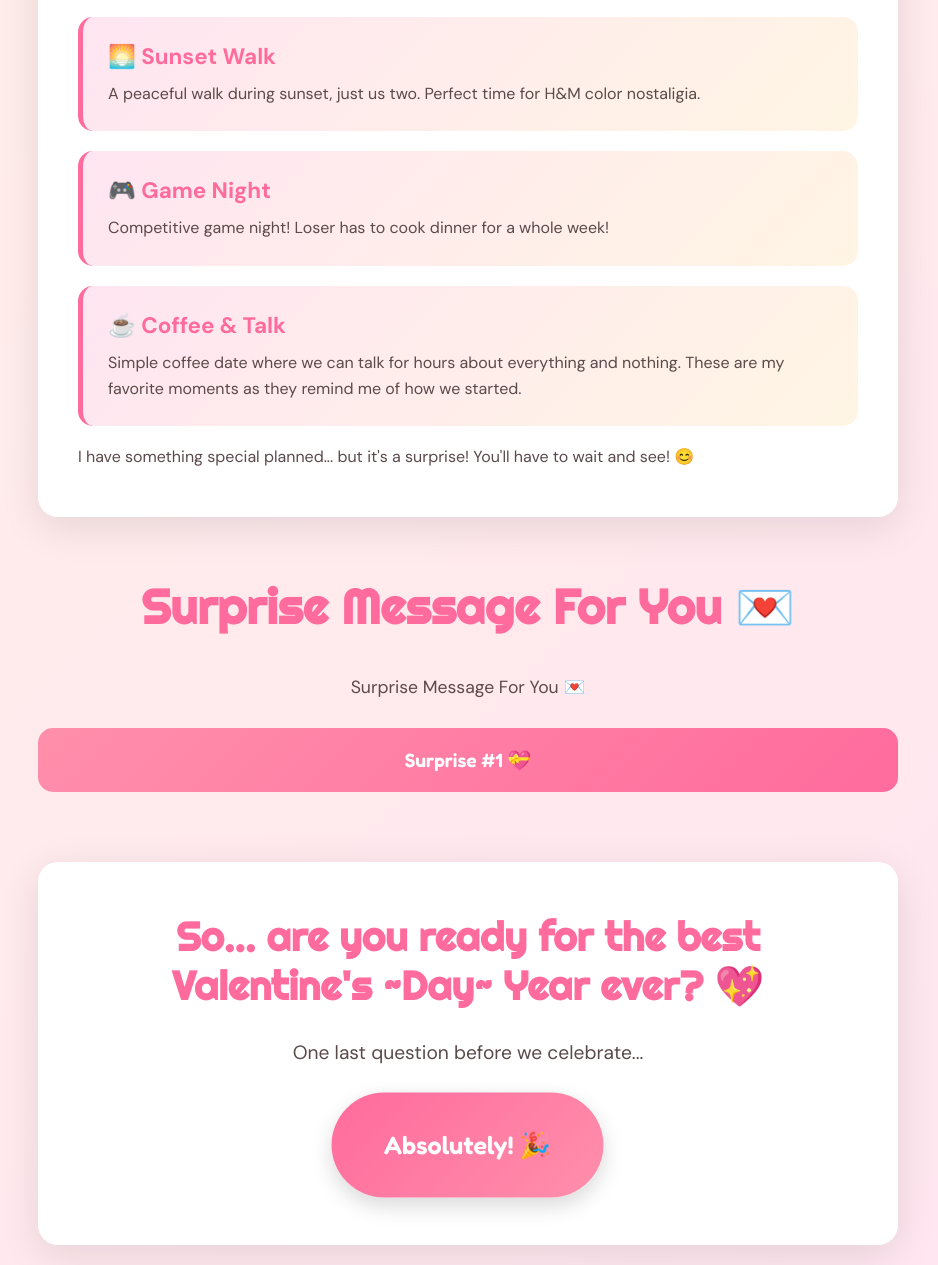
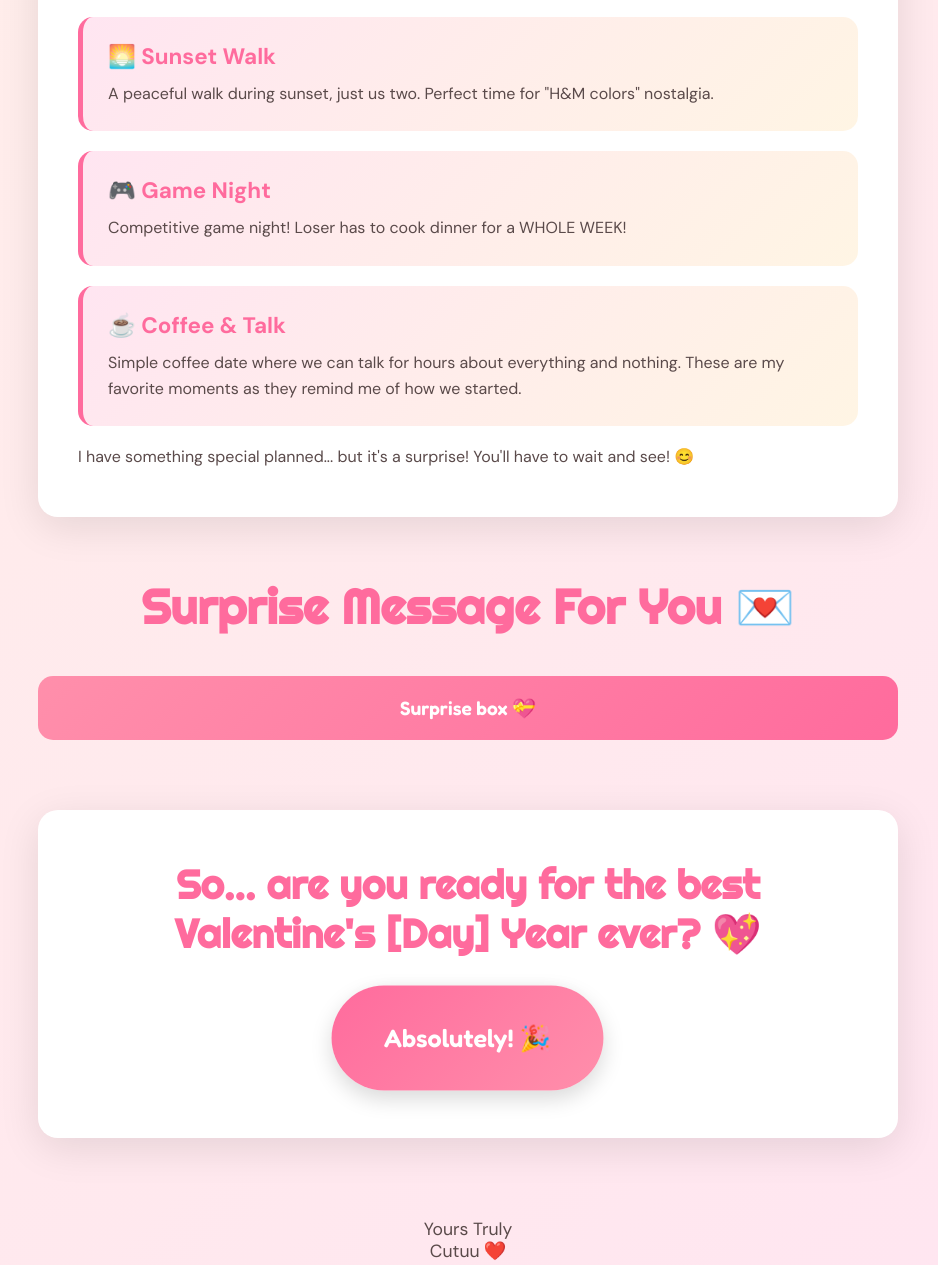
Before and after one commit to moharilneha/moharilneha.github.io, a plain HTML site: page index.html in a window 1280 px wide. Shown: the part 2425-3690 px from the top of the page, without its empty margins (172-1110 px from the left). Drawn offline with Linux system fonts and the light colour scheme.

Commit message:
Update index.html

```diff
--- a/index.html
+++ b/index.html
@@ -735,12 +735,12 @@
 
                 <div class="date-item">
                     <h3>🌅 Sunset Walk</h3>
-                    <p>A peaceful walk during sunset, just us two. Perfect time for H&M color nostaligia.</p>
+                    <p>A peaceful walk during sunset, just us two. Perfect time for "H&M colors" nostalgia.</p>
                 </div>
 
                 <div class="date-item">
                     <h3>🎮 Game Night</h3>
-                    <p>Competitive game night! Loser has to cook dinner for a whole week!</p>
+                    <p>Competitive game night! Loser has to cook dinner for a WHOLE WEEK!</p>
                 </div>
 
                 <div class="date-item">
@@ -755,16 +755,13 @@
         </section>
 
        <section class="surprises">
-            <h2 class="section-title">Surprise Message For You 💌</h2>
-            <p style="text-align: center; margin-bottom: 30px; font-size: 1.1rem; color: var(--text);">
-                Surprise Message For You 💌
-            </p>
+            <h4 class="section-title">Surprise Message For You 💌</h4>
 
             <div class="surprise-grid">
                 <div>
-                    <button class="surprise-btn" onclick="toggleSurprise(1)">Surprise #1 💝</button>
+                    <button class="surprise-btn" onclick="toggleSurprise(1)">Surprise box 💝</button>
                     <div class="surprise-message" id="surprise1">
-                        Plot twist, Mattha 😈 — everything above? Yeah, that’s all you. I handed you the template, so congratulations… you’ve been chosen. Lucky you, right? You have one full year... until next valentine's, to complete all these. Fail and I’ll make sure you regret it… but succeed, and maybe, just maybe, I’ll reward you properly 😏💋. Either way, I’m watching.
+                        Plot twist, Mattha 😈 — everything above? Yeah, that’s all you. I handed you a template of dates, so congratulations… you’ve been chosen. Lucky you, right? You have one full year... until next valentine's, to complete all these. Fail and I’ll make sure you regret it… but succeed, and maybe, just maybe, I’ll reward you properly 😏💋. Either way, I’m watching.
                     </div>
                 </div>
 
@@ -777,8 +774,8 @@
 
         <!-- Final Question -->
         <section class="final-question">
-            <h2>So... are you ready for the best Valentine's ~Day~ Year ever? 💖</h2>
-            <p style="font-size: 1.2rem; margin: 20px 0;">One last question before we celebrate...</p>
+            <h2>So... are you ready for the best Valentine's [Day] Year ever? 💖</h2>
+
 
             <div class="final-btns">
                 <button class="btn btn-yes" onclick="showConsequence()">Absolutely! 🎉</button>
```
